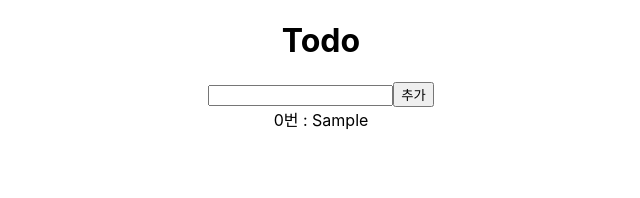
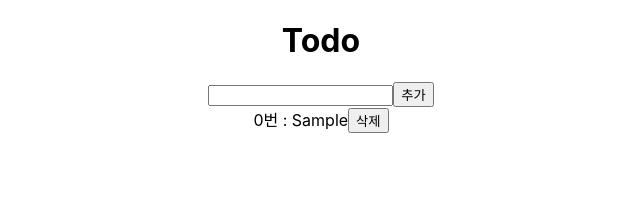
Before and after one commit to kimhyunjee/onebite-typescript, a React (Create React App) app in the folder section11/: page / in a window 1280 px wide. Both pictures are taken after typing "Sample" into the empty fields and a click on the button "추가". Shown: the top 198 px of the page, without its empty margins (319-959 px from the left). Built offline with nearby package versions, Linux system fonts and the light colour scheme.

Commit message:
TodoList Delete

```diff
--- a/section11/src/App.tsx
+++ b/section11/src/App.tsx
@@ -19,6 +19,10 @@ function App() {
     ]);
   };
 
+  const onClickDelete = (id: number) => {
+    setTodos(todos.filter((todo) => todo.id !== id));
+  };
+
   useEffect(() => {
     console.log(todos);
   }, [todos]);
@@ -29,7 +33,7 @@ function App() {
       <Editor onClickAdd={onClickAdd} />
       <div>
         {todos.map((todo) => (
-          <TodoItem key={todo.id} {...todo} />
+          <TodoItem key={todo.id} {...todo} onClickDelete={onClickDelete} />
         ))}
       </div>
     </div>
--- a/section11/src/component/TodoItem.tsx
+++ b/section11/src/component/TodoItem.tsx
@@ -1,11 +1,18 @@
 import { Todo } from "../types";
 
-interface Props extends Todo {}
+interface Props extends Todo {
+  onClickDelete: (id: number) => void;
+}
 
 export default function TodoItem(props: Props) {
+  const onClickButton = () => {
+    props.onClickDelete(props.id);
+  };
+
   return (
     <div>
       {props.id}번 : {props.content}
+      <button onClick={onClickButton}>삭제</button>
     </div>
   );
 }
```
